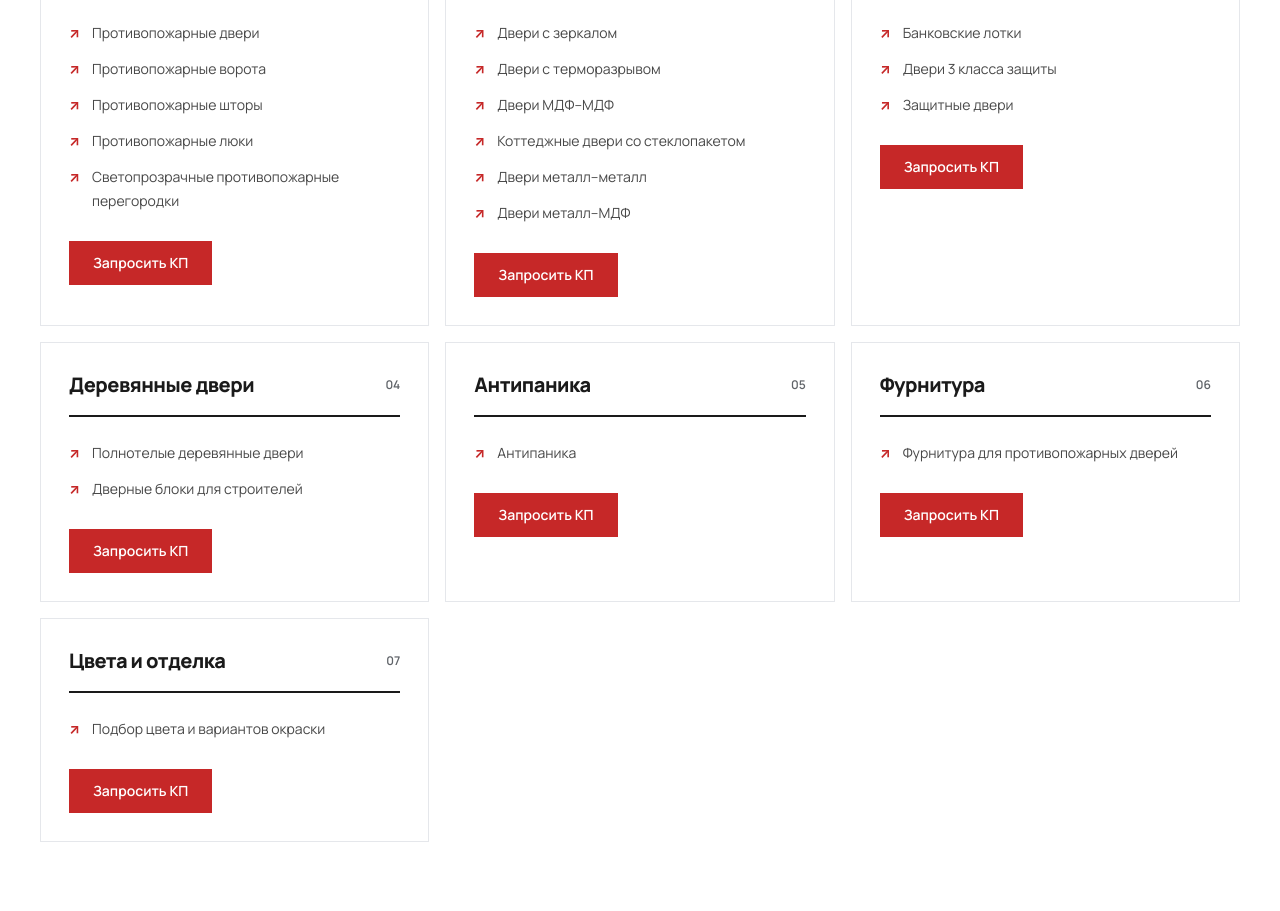
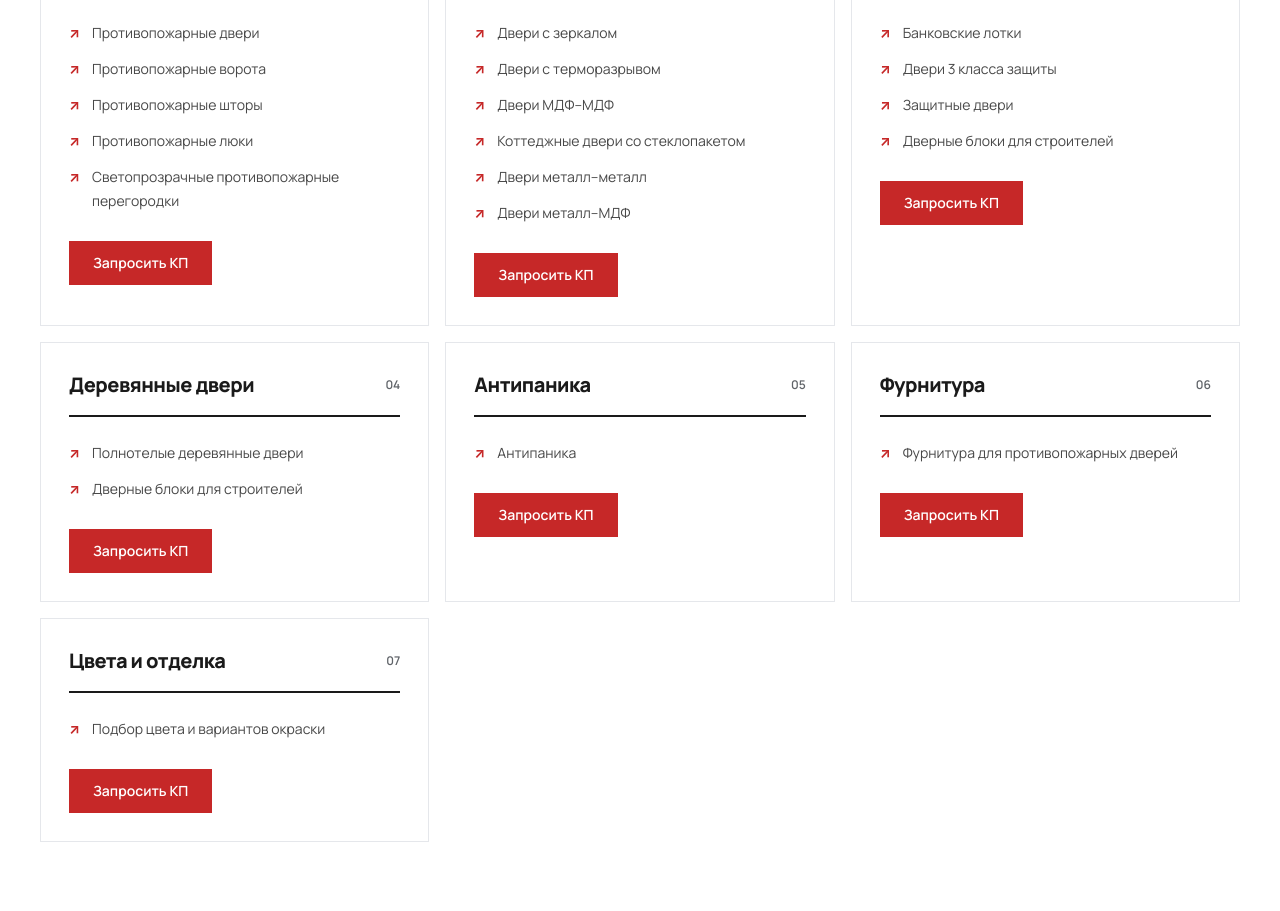
Before and after one commit to TaBLeTo4Ka11/nadezhny-partner, a React (Vite) app: page / in a window 1280 px wide. Shown: the part 1380-2291 px from the top of the page. Built offline with nearby package versions, Linux system fonts and the light colour scheme.

Commit message:
Restore missing builder door-block category

```diff
--- a/src/data/companyContent.ts
+++ b/src/data/companyContent.ts
@@ -21,7 +21,7 @@ export const catalog = [
     "Коттеджные двери со стеклопакетом", "Двери металл–металл", "Двери металл–МДФ",
   ]},
   { group: "Бронированные двери", items: [
-    "Банковские лотки", "Двери 3 класса защиты", "Защитные двери",
+    "Банковские лотки", "Двери 3 класса защиты", "Защитные двери", "Дверные блоки для строителей",
   ]},
   { group: "Деревянные двери", items: [
     "Полнотелые деревянные двери", "Дверные блоки для строителей",
```
